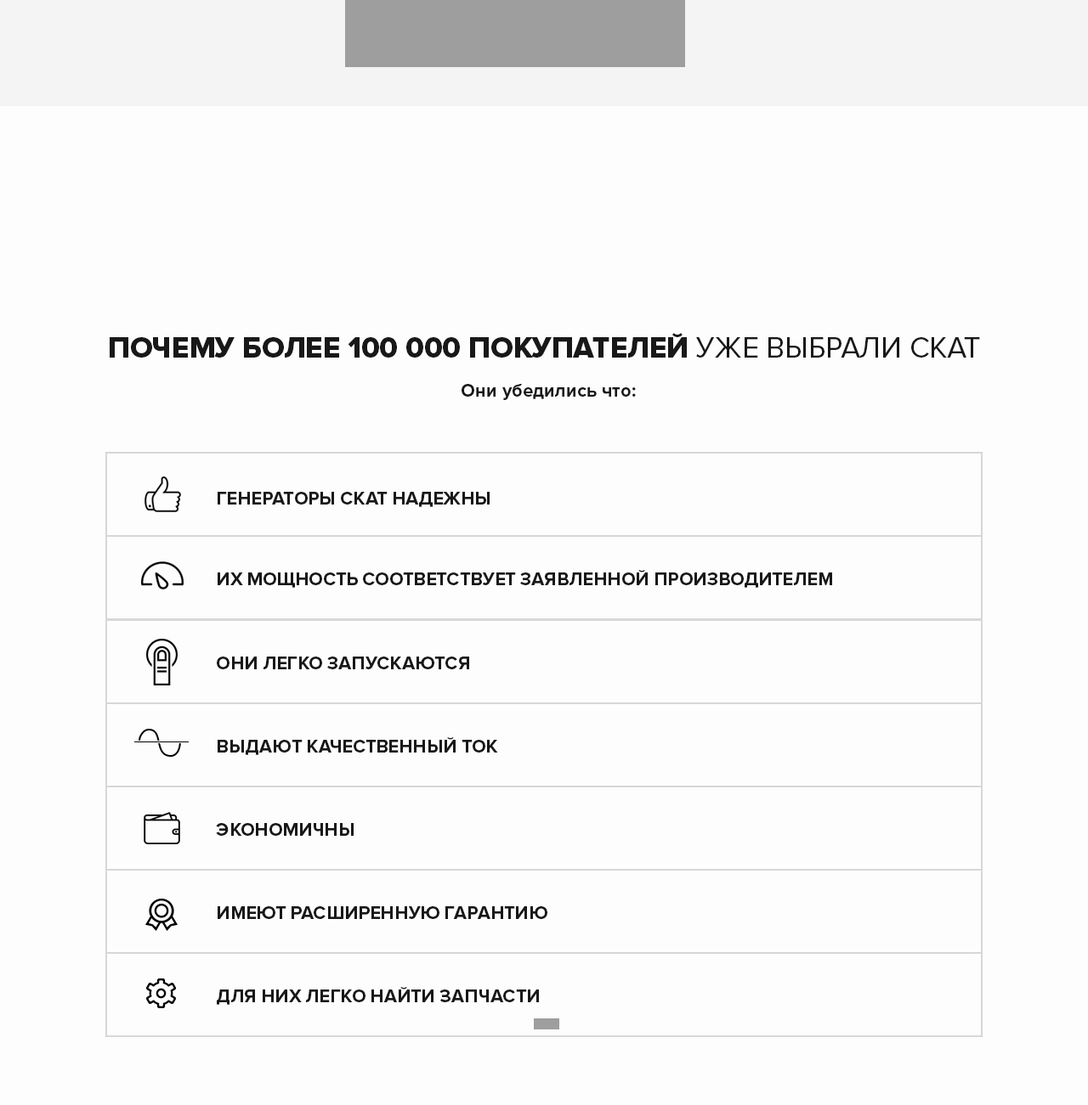
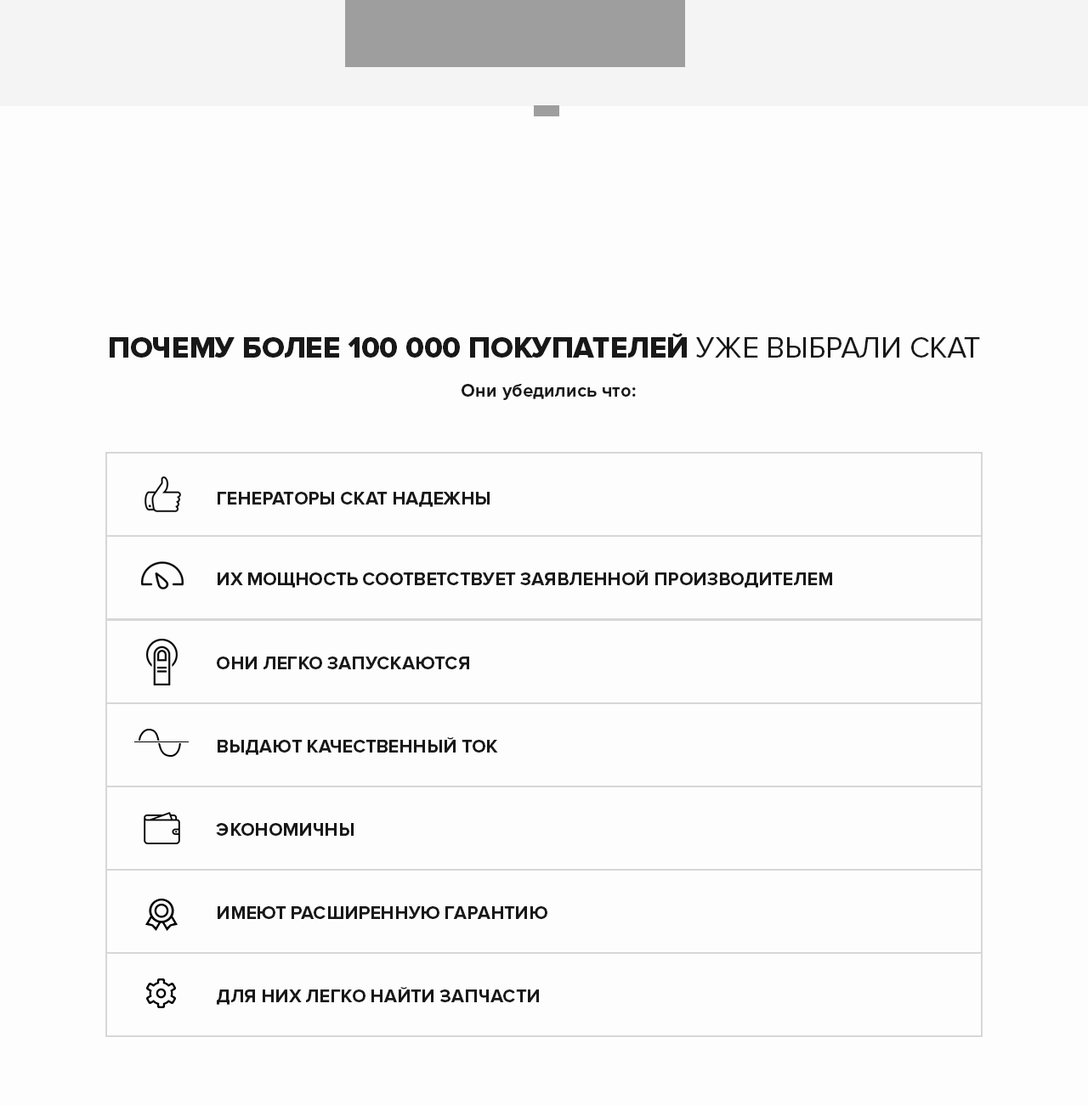
Before and after one commit to ultr0/TM-SKAT, a PHP site: page / in a window 1280 px wide. Shown: the part 3769-5070 px from the top of the page at 85% size. Run offline with PHP 8.4, Linux system fonts and the light colour scheme; some libraries are stand-ins or nearby versions; grey boxes are pictures that could not be loaded.

Commit message:
Положение серого треугольника

```diff
--- a/css/style.css
+++ b/css/style.css
@@ -914,6 +914,6 @@
 	background-image: url("../img/grey-triangle.png");
 	position: absolute;
 	left: 49.1%;
-	margin-top: -65px;
+	margin-top: -1140px;
 
 }
```
